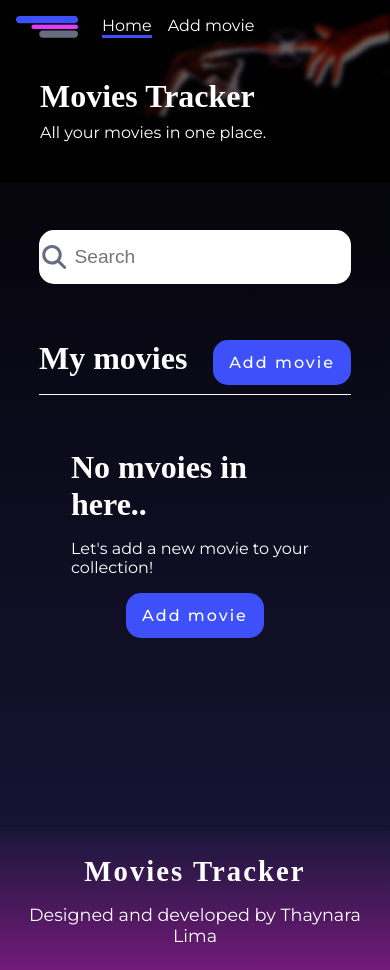
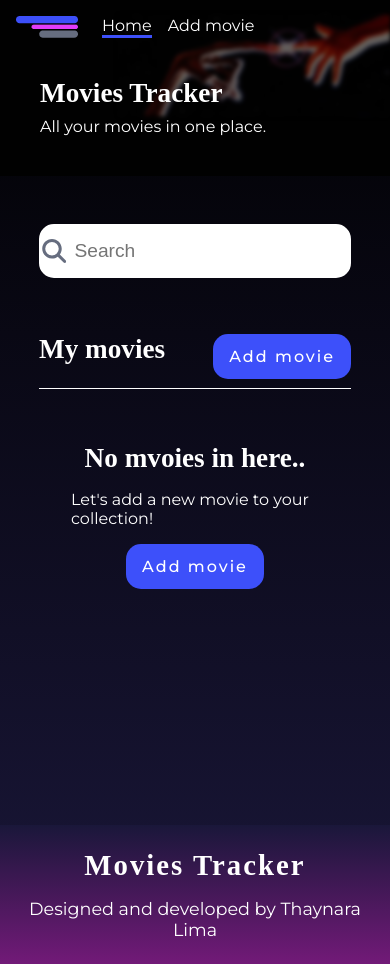
Before and after one commit to ThaynaraLimaa/MoviesTracker, a React (Vite) app: page / in a window 390 px wide. Built offline with nearby package versions, Linux system fonts and the light colour scheme; data requests are answered from the project's data file; a web font is replaced by a local one.

Commit message:
style: add responsiveness to global styles in src/index.css

```diff
--- a/src/index.css
+++ b/src/index.css
@@ -30,6 +30,7 @@
 body {
   background: rgb(0, 0, 0);
   background: linear-gradient(180deg, rgba(0, 0, 0, 1) 0%, rgba(26, 23, 58, 1) 100%);
+  min-height: 100vh;
   color: var(--color-white);
   font-family: var(--font-primary)
 }
@@ -64,3 +65,15 @@ h1, h2 {
 h3, h4 {
   font-family: var(--font-heading);
 }
+
+@media (max-width: 770px) {
+  .main {
+      width: 90%;
+  }
+}
+
+@media (max-width: 770px) {
+  h1, h2 {
+    font-size: 1.7rem;
+  }
+}
```
